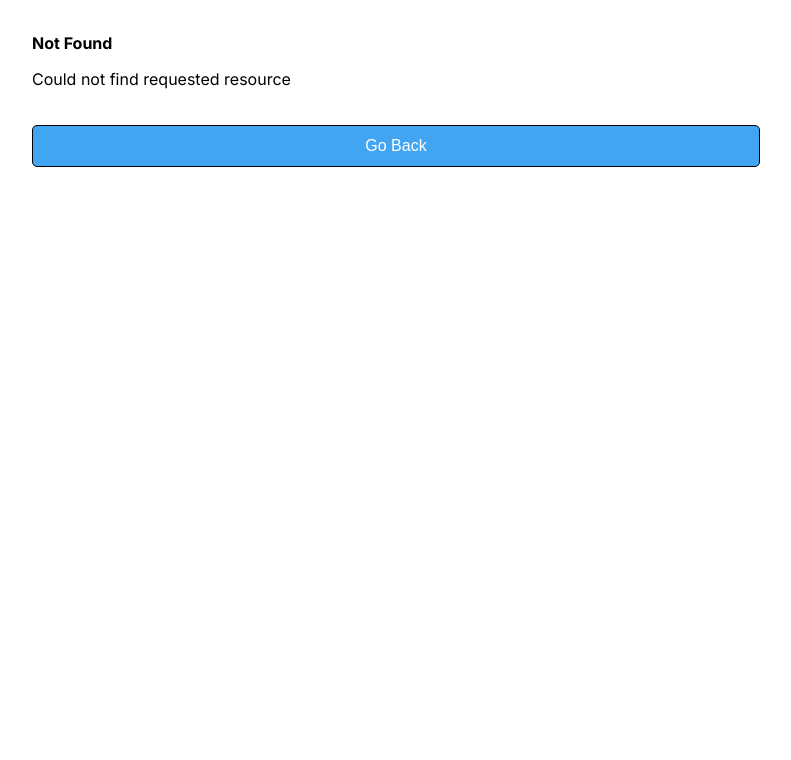
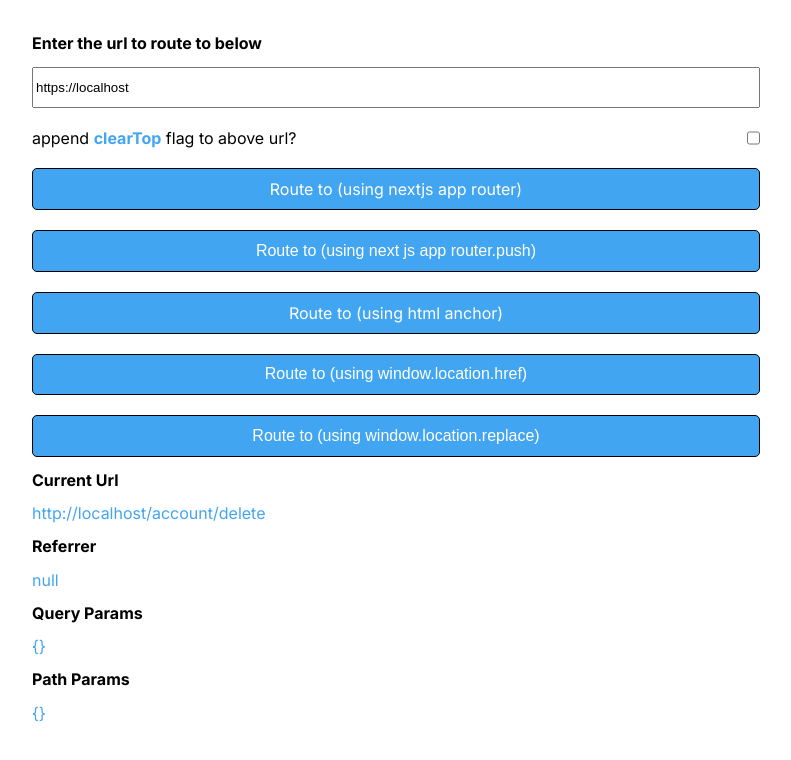
Before and after one commit to vishal-tiket/central-router, a Next.js app: page /account/delete in a window 1280 px wide. Before the commit this address had no page. Shown: the top 760 px of the page, without its empty margins (244-1035 px from the left). Built offline with nearby package versions, Linux system fonts and the light colour scheme.

Commit message:
account/delete

```diff
--- /dev/null
+++ b/src/app/account/delete/page.js
@@ -0,0 +1,5 @@
+import { CentralRouter } from "../../../../component/CentralRouter";
+
+export default function MyAccount() {
+  return <CentralRouter />;
+}
```
